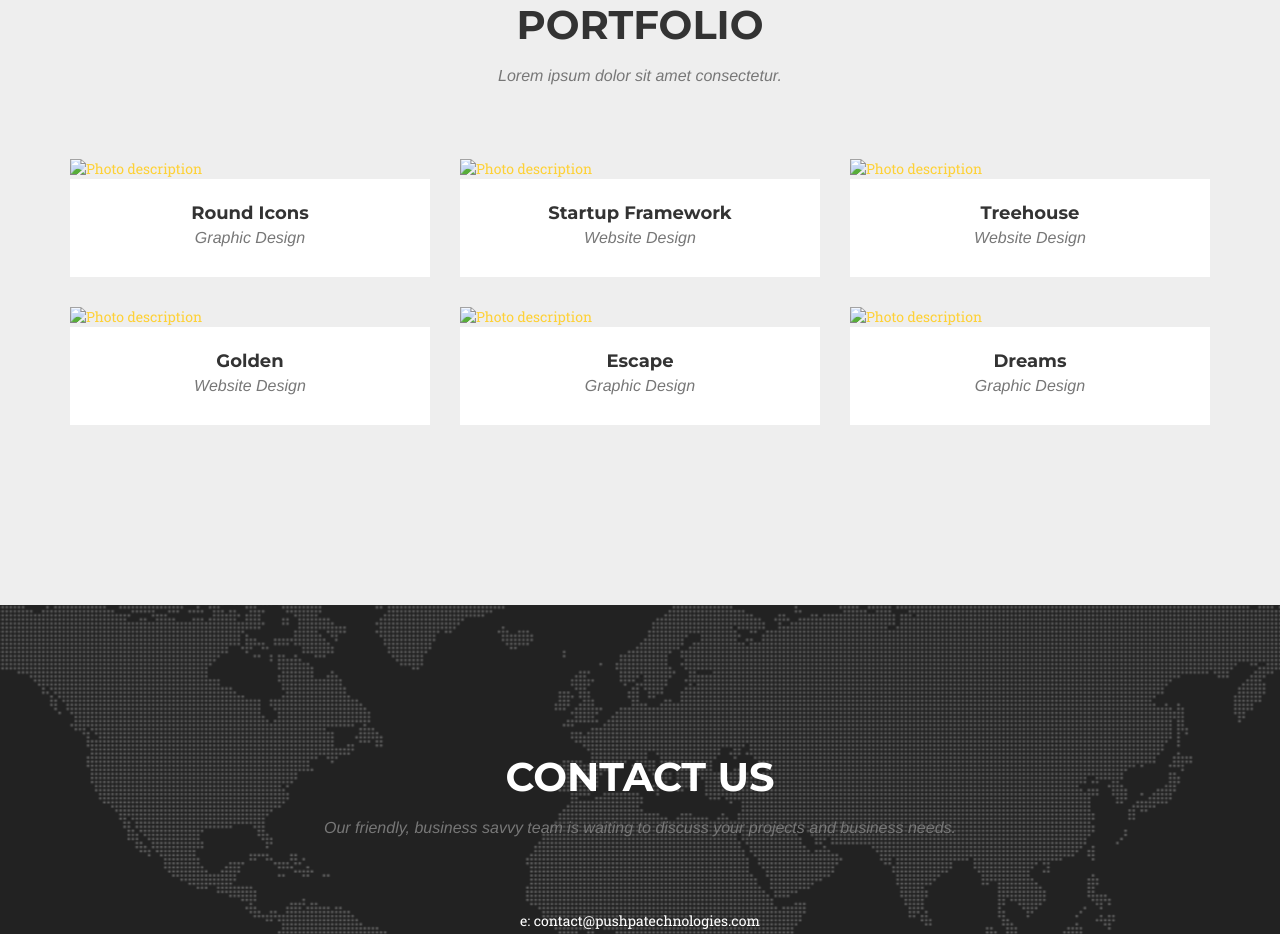
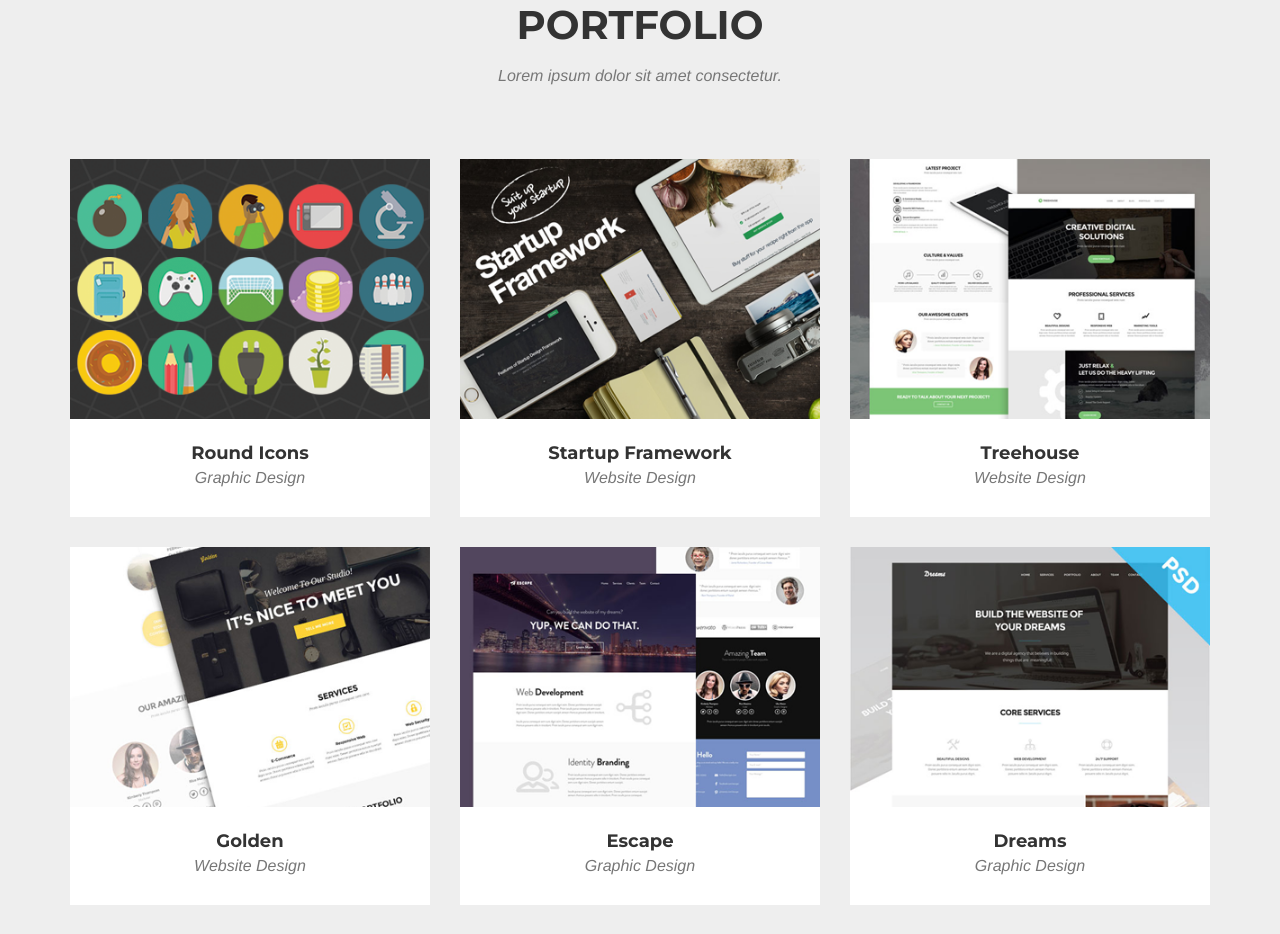
Before and after one commit to pushpatechnologies/website, a plain HTML site: page index.html in a window 1280 px wide. Shown: the part 1656-2590 px from the top of the page. Drawn offline with nearby package versions, Linux system fonts and the light colour scheme; the site is published under a folder, as on GitHub Pages, so addresses that start at the root find nothing; a web font is replaced by a local one.

Commit message:
second commit

```diff
--- a/feed.xml
+++ b/feed.xml
@@ -1,4 +1,4 @@
-<?xml version="1.0" encoding="utf-8"?><feed xmlns="http://www.w3.org/2005/Atom" ><generator uri="https://jekyllrb.com/" version="3.8.3">Jekyll</generator><link href="http://pushpatech.io/feed.xml" rel="self" type="application/atom+xml" /><link href="http://pushpatech.io/" rel="alternate" type="text/html" /><updated>2018-10-15T14:43:41-04:00</updated><id>http://pushpatech.io/feed.xml</id><title type="html">Pushpa Technologies</title><subtitle>Pushpa Technologies, Your awesome tech partner for your developement and support needs!</subtitle><entry><title type="html">Welcome to Jekyll!</title><link href="http://pushpatech.io/jekyll/update/2018/09/15/welcome-to-jekyll.html" rel="alternate" type="text/html" title="Welcome to Jekyll!" /><published>2018-09-15T16:11:56-04:00</published><updated>2018-09-15T16:11:56-04:00</updated><id>http://pushpatech.io/jekyll/update/2018/09/15/welcome-to-jekyll</id><content type="html" xml:base="http://pushpatech.io/jekyll/update/2018/09/15/welcome-to-jekyll.html">&lt;p&gt;You’ll find this post in your &lt;code class=&quot;highlighter-rouge&quot;&gt;_posts&lt;/code&gt; directory. Go ahead and edit it and re-build the site to see your changes. You can rebuild the site in many different ways, but the most common way is to run &lt;code class=&quot;highlighter-rouge&quot;&gt;jekyll serve&lt;/code&gt;, which launches a web server and auto-regenerates your site when a file is updated.&lt;/p&gt;
+<?xml version="1.0" encoding="utf-8"?><feed xmlns="http://www.w3.org/2005/Atom" ><generator uri="https://jekyllrb.com/" version="3.8.3">Jekyll</generator><link href="http://pushpatech.io/feed.xml" rel="self" type="application/atom+xml" /><link href="http://pushpatech.io/" rel="alternate" type="text/html" /><updated>2018-10-15T14:50:38-04:00</updated><id>http://pushpatech.io/feed.xml</id><title type="html">Pushpa Technologies</title><subtitle>Pushpa Technologies, Your awesome tech partner for your developement and support needs!</subtitle><entry><title type="html">Welcome to Jekyll!</title><link href="http://pushpatech.io/jekyll/update/2018/09/15/welcome-to-jekyll.html" rel="alternate" type="text/html" title="Welcome to Jekyll!" /><published>2018-09-15T16:11:56-04:00</published><updated>2018-09-15T16:11:56-04:00</updated><id>http://pushpatech.io/jekyll/update/2018/09/15/welcome-to-jekyll</id><content type="html" xml:base="http://pushpatech.io/jekyll/update/2018/09/15/welcome-to-jekyll.html">&lt;p&gt;You’ll find this post in your &lt;code class=&quot;highlighter-rouge&quot;&gt;_posts&lt;/code&gt; directory. Go ahead and edit it and re-build the site to see your changes. You can rebuild the site in many different ways, but the most common way is to run &lt;code class=&quot;highlighter-rouge&quot;&gt;jekyll serve&lt;/code&gt;, which launches a web server and auto-regenerates your site when a file is updated.&lt;/p&gt;
 
 &lt;p&gt;To add new posts, simply add a file in the &lt;code class=&quot;highlighter-rouge&quot;&gt;_posts&lt;/code&gt; directory that follows the convention &lt;code class=&quot;highlighter-rouge&quot;&gt;YYYY-MM-DD-name-of-post.ext&lt;/code&gt; and includes the necessary front matter. Take a look at the source for this post to get an idea about how it works.&lt;/p&gt;
 
--- a/index.html
+++ b/index.html
@@ -147,7 +147,7 @@
                             <i class="fa fa-plus fa-3x"></i>
                         </div>
                     </div>
-                    <img src="/assets/img/portfolio/roundicons.png" class="img-responsive" alt="Photo description">
+                    <img src="assets/img/portfolio/roundicons.png" class="img-responsive" alt="Photo description">
                 </a>
                 <div class="portfolio-caption">
                     <h4>Round Icons</h4>
@@ -162,7 +162,7 @@
                             <i class="fa fa-plus fa-3x"></i>
                         </div>
                     </div>
-                    <img src="/assets/img/portfolio/startup-framework.png" class="img-responsive" alt="Photo description">
+                    <img src="assets/img/portfolio/startup-framework.png" class="img-responsive" alt="Photo description">
                 </a>
                 <div class="portfolio-caption">
                     <h4>Startup Framework</h4>
@@ -177,7 +177,7 @@
                             <i class="fa fa-plus fa-3x"></i>
                         </div>
                     </div>
-                    <img src="/assets/img/portfolio/treehouse.png" class="img-responsive" alt="Photo description">
+                    <img src="assets/img/portfolio/treehouse.png" class="img-responsive" alt="Photo description">
                 </a>
                 <div class="portfolio-caption">
                     <h4>Treehouse</h4>
@@ -192,7 +192,7 @@
                             <i class="fa fa-plus fa-3x"></i>
                         </div>
                     </div>
-                    <img src="/assets/img/portfolio/golden.png" class="img-responsive" alt="Photo description">
+                    <img src="assets/img/portfolio/golden.png" class="img-responsive" alt="Photo description">
                 </a>
                 <div class="portfolio-caption">
                     <h4>Golden</h4>
@@ -207,7 +207,7 @@
                             <i class="fa fa-plus fa-3x"></i>
                         </div>
                     </div>
-                    <img src="/assets/img/portfolio/escape.png" class="img-responsive" alt="Photo description">
+                    <img src="assets/img/portfolio/escape.png" class="img-responsive" alt="Photo description">
                 </a>
                 <div class="portfolio-caption">
                     <h4>Escape</h4>
@@ -222,7 +222,7 @@
                             <i class="fa fa-plus fa-3x"></i>
                         </div>
                     </div>
-                    <img src="/assets/img/portfolio/dreams.png" class="img-responsive" alt="Photo description">
+                    <img src="assets/img/portfolio/dreams.png" class="img-responsive" alt="Photo description">
                 </a>
                 <div class="portfolio-caption">
                     <h4>Dreams</h4>
@@ -280,7 +280,7 @@
                                 <!-- Project Details Go Here -->
                                 <h2>Round Icons</h2>
                                 <p class="item-intro text-muted">Lorem ipsum dolor sit amet consectetur.</p>
-                                <img class="img-responsive img-centered" src="/assets/img/portfolio/large-roundicons.png" alt="Photo description">
+                                <img class="img-responsive img-centered" src="assets/img/portfolio/large-roundicons.png" alt="Photo description">
                                 <p>Use this area to describe your project. Lorem ipsum dolor sit amet, consectetur adipisicing elit. Est blanditiis dolorem culpa incidunt minus dignissimos deserunt repellat aperiam quasi sunt officia expedita beatae cupiditate, maiores repudiandae, nostrum, reiciendis facere nemo!</p>
                                 <p><strong>Est blanditiis quasi sunt officia expedita beatae cupiditate, maiores repudiandae, nostrum, reiciendis facere nemo.</strong></p>
                                 <p>Project site: <a href="http://">http://</a></p>
@@ -315,7 +315,7 @@
                                 <!-- Project Details Go Here -->
                                 <h2>Startup Framework</h2>
                                 <p class="item-intro text-muted">Lorem ipsum dolor sit amet consectetur.</p>
-                                <img class="img-responsive img-centered" src="/assets/img/portfolio/large-startup-framework.png" alt="Photo description">
+                                <img class="img-responsive img-centered" src="assets/img/portfolio/large-startup-framework.png" alt="Photo description">
                                 <p>Use this area to describe your project. Lorem ipsum dolor sit amet, consectetur adipisicing elit. Est blanditiis dolorem culpa incidunt minus dignissimos deserunt repellat aperiam quasi sunt officia expedita beatae cupiditate, reiciendis facere nemo!</p>
                                 <p><strong>Est blanditiis quasi sunt officia expedita beatae cupiditate, maiores repudiandae, nostrum, reiciendis facere nemo.</strong></p>
                                 <p>Project site: <a href="http://">http://</a></p>
@@ -350,7 +350,7 @@
                                 <!-- Project Details Go Here -->
                                 <h2>Treehouse</h2>
                                 <p class="item-intro text-muted">Lorem ipsum dolor sit amet consectetur.</p>
-                                <img class="img-responsive img-centered" src="/assets/img/portfolio/large-treehouse.png" alt="Photo description">
+                                <img class="img-responsive img-centered" src="assets/img/portfolio/large-treehouse.png" alt="Photo description">
                                 <p>Use this area to describe your project. Lorem ipsum dolor sit amet, consectetur adipisicing elit. Est blanditiis quasi sunt officia expedita beatae cupiditate, maiores repudiandae, nostrum, reiciendis facere nemo!</p>
                                 <p><strong>Est blanditiis quasi sunt officia expedita beatae cupiditate, maiores repudiandae, nostrum, reiciendis facere nemo.</strong></p>
                                 <p>Project site: <a href="http://">http://</a></p>
@@ -385,7 +385,7 @@
                                 <!-- Project Details Go Here -->
                                 <h2>Golden</h2>
                                 <p class="item-intro text-muted">Lorem ipsum dolor sit amet consectetur.</p>
-                                <img class="img-responsive img-centered" src="/assets/img/portfolio/large-golden.png" alt="Photo description">
+                                <img class="img-responsive img-centered" src="assets/img/portfolio/large-golden.png" alt="Photo description">
                                 <p>Use this area to describe your project. Lorem ipsum dolor sit amet, consectetur adipisicing elit. Est blanditiis dolorem culpa incidunt minus dignissimos deserunt repellat aperiam quasi sunt officia.</p>
                                 <p><strong>Est blanditiis quasi sunt officia expedita beatae cupiditate, maiores repudiandae, nostrum, reiciendis facere nemo.</strong></p>
                                 <p>Project site: <a href="http://">http://</a></p>
@@ -420,7 +420,7 @@
                                 <!-- Project Details Go Here -->
                                 <h2>Escape</h2>
                                 <p class="item-intro text-muted">Lorem ipsum dolor sit amet consectetur.</p>
-                                <img class="img-responsive img-centered" src="/assets/img/portfolio/large-escape.png" alt="Photo description">
+                                <img class="img-responsive img-centered" src="assets/img/portfolio/large-escape.png" alt="Photo description">
                                 <p>Use this area to describe your project. Lorem ipsum dolor sit amet, consectetur adipisicing elit.</p>
                                 <p><strong>Est blanditiis quasi sunt officia expedita beatae cupiditate, maiores repudiandae, nostrum, reiciendis facere nemo.</strong></p>
                                 <p>Project site: <a href="http://">http://</a></p>
@@ -455,7 +455,7 @@
                                 <!-- Project Details Go Here -->
                                 <h2>Dreams</h2>
                                 <p class="item-intro text-muted">Lorem ipsum dolor sit amet consectetur.</p>
-                                <img class="img-responsive img-centered" src="/assets/img/portfolio/large-dreams.png" alt="Photo description">
+                                <img class="img-responsive img-centered" src="assets/img/portfolio/large-dreams.png" alt="Photo description">
                                 <p>Use this area to describe your project. Lorem ipsum dolor sit amet, consectetur adipisicing elit. Est blanditiis dolorem culpa incidunt minus dignissimos deserunt repellat, nostrum, reiciendis facere nemo!</p>
                                 <p><strong>Est blanditiis quasi sunt officia expedita beatae cupiditate, maiores repudiandae, nostrum, reiciendis facere nemo.</strong></p>
                                 <p>Project site: <a href="http://">http://</a></p>
```
